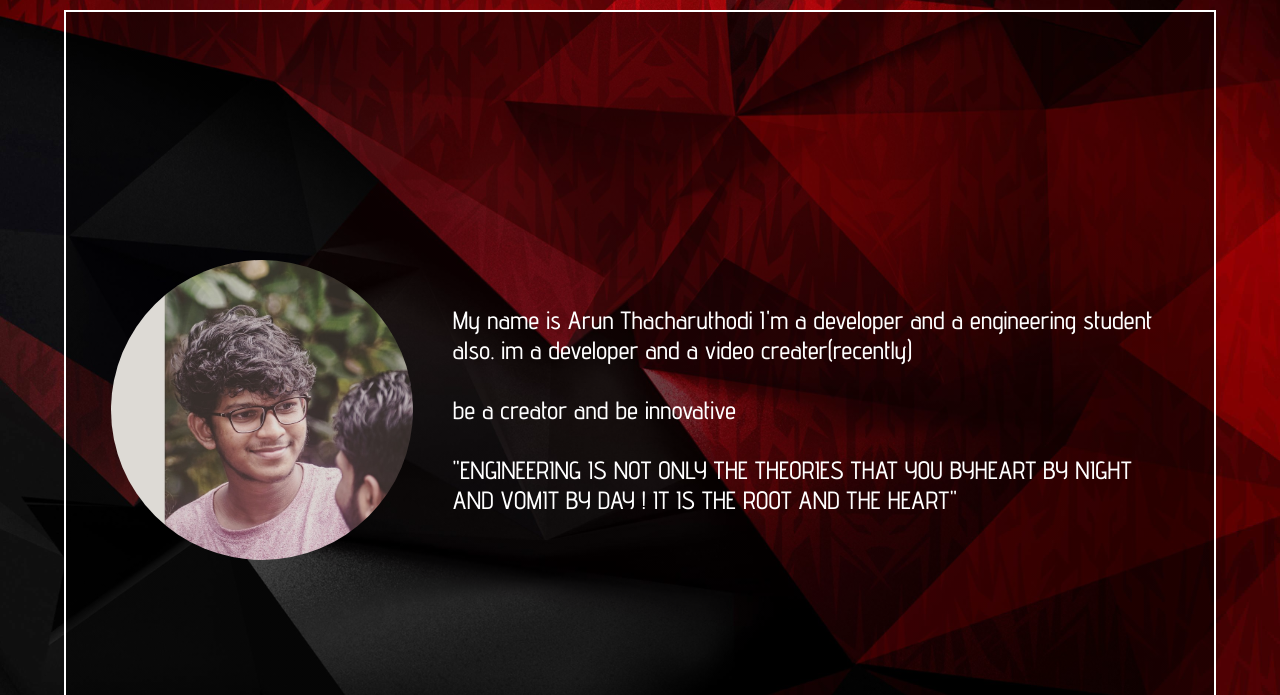
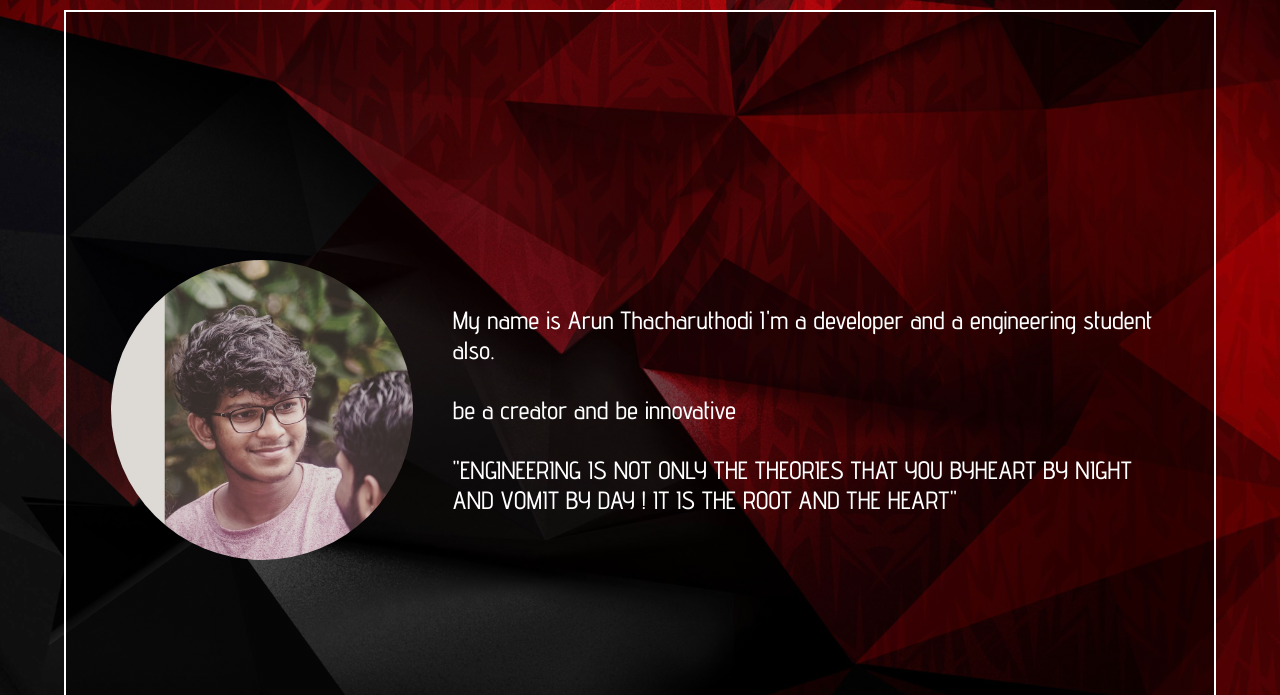
Before and after one commit to braintechmalayali/braintechmalayali.github.io, a plain HTML site: page source/about.html in a window 1280 px wide. Shown: the part 103-798 px from the top of the page. Drawn offline with Linux system fonts and the light colour scheme.

Commit message:
Update about.html

```diff
--- a/source/about.html
+++ b/source/about.html
@@ -39,7 +39,6 @@
         <div class="my_details">
             <p>
             My name is Arun Thacharuthodi I'm a developer and a engineering student also.
-            im a developer and a video creater(recently)
             <br><br>
             be a creator and be innovative
             <br><br>
```
